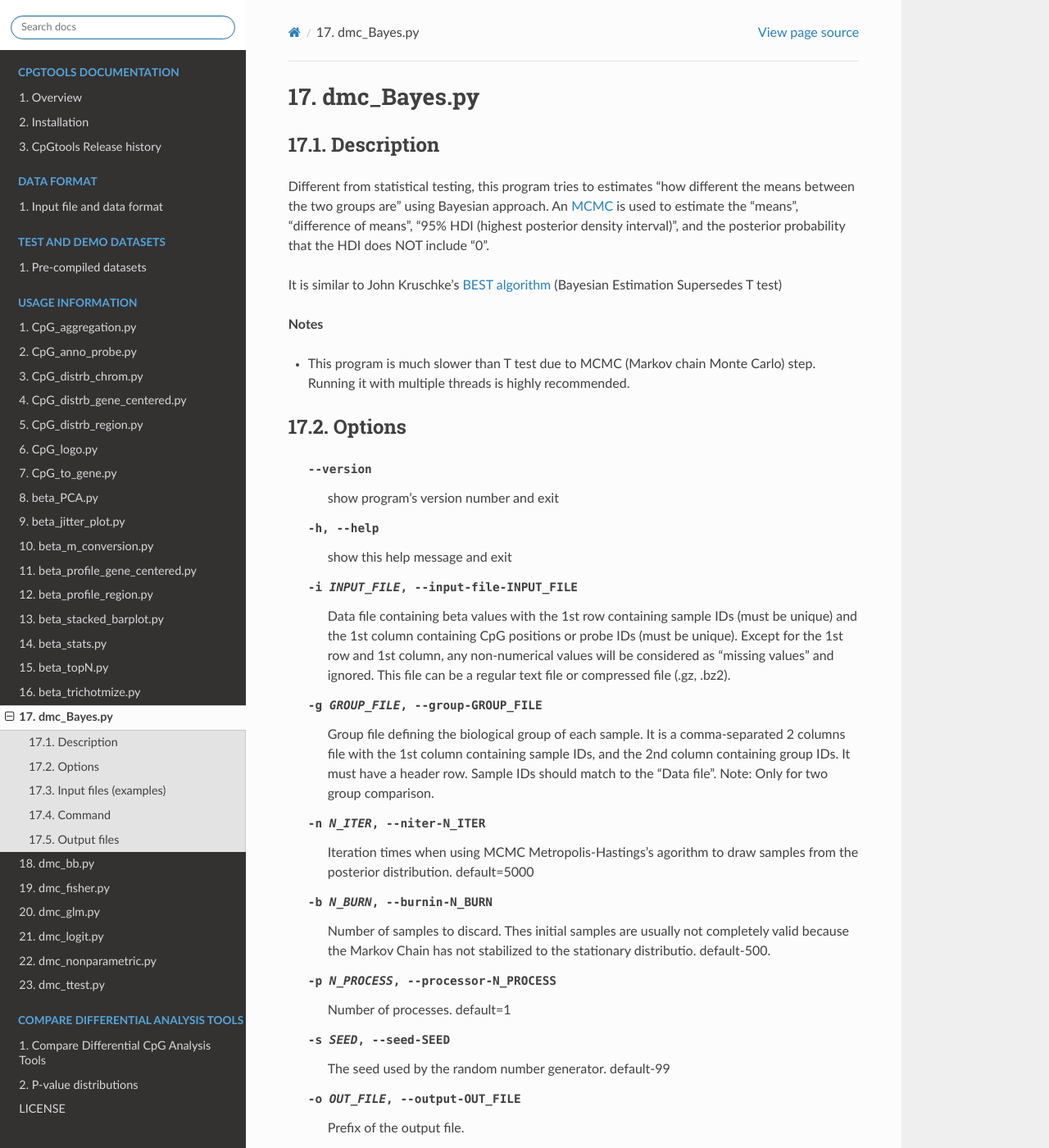
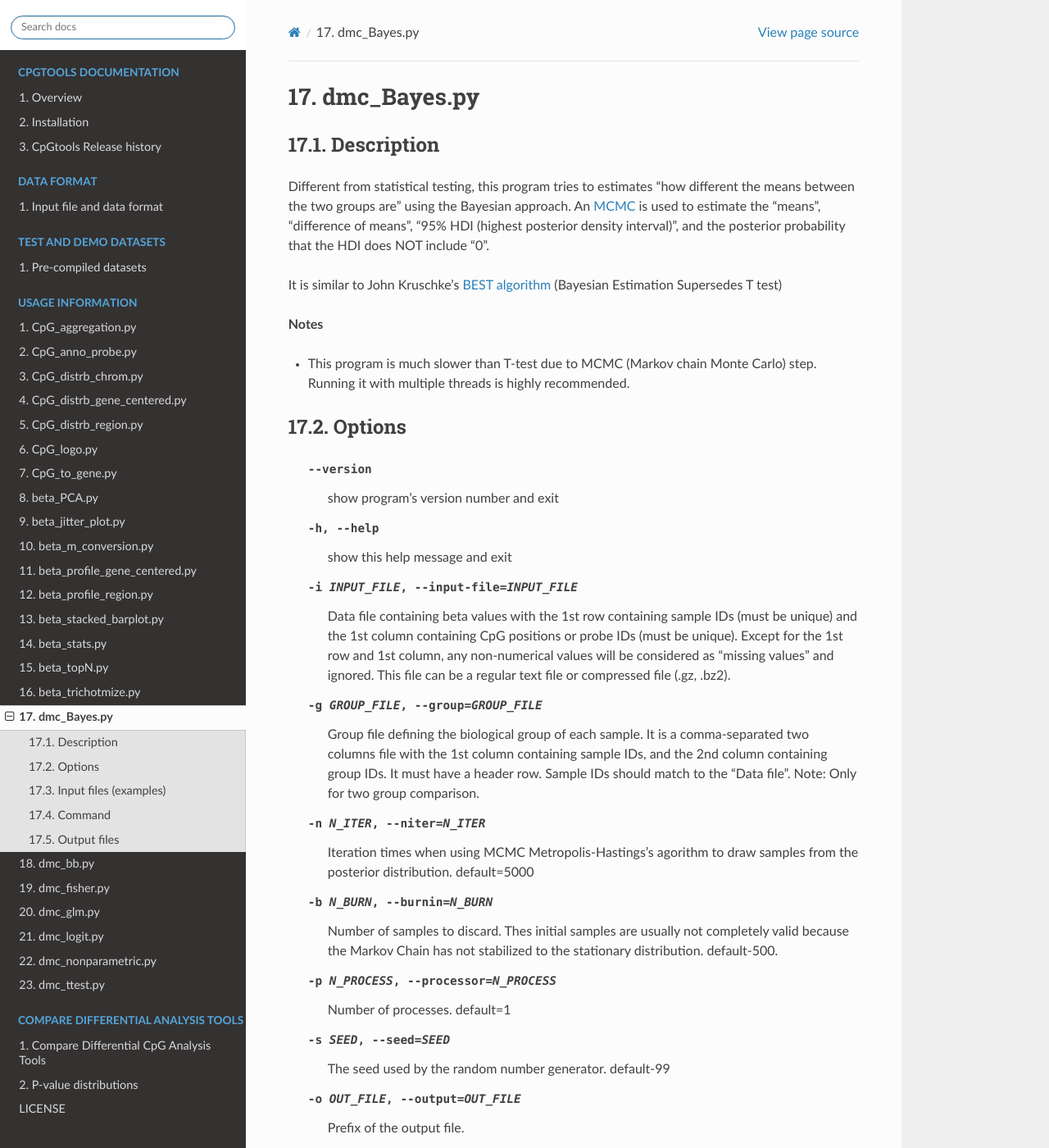
Before and after one commit to liguowang/cpgtools, a Sphinx documentation site: the page built from docs/source/demo/dmc_Bayes.rst, in a window 1280 px wide and 1400 px high. Shown: the whole window at 82% size. Built offline with Sphinx 7.4.7 and the Read the Docs theme 2.0.0, drawn with Linux system fonts in a browser that asks for light colours; some of the changed text lies outside the part shown.

Commit message:
Update dmc_Bayes.rst

```diff
--- a/docs/source/demo/dmc_Bayes.rst
+++ b/docs/source/demo/dmc_Bayes.rst
@@ -5,7 +5,7 @@
 -----------
 
 Different from statistical testing, this program tries to estimates "how different the
-means between the two groups are" using Bayesian approach. An `MCMC <https://en.wikipedia.org/wiki/Markov_chain_Monte_Carlo>`_
+means between the two groups are" using the Bayesian approach. An `MCMC <https://en.wikipedia.org/wiki/Markov_chain_Monte_Carlo>`_
 is used to estimate the "means", "difference of means", "95% HDI (highest posterior density interval)",
 and the posterior probability that the HDI does NOT include "0".
 
@@ -14,7 +14,7 @@
 
 **Notes**
 
-- This program is much slower than T test due to MCMC (Markov chain Monte Carlo) step.
+- This program is much slower than T-test due to MCMC (Markov chain Monte Carlo) step.
   Running it with multiple threads is highly recommended.
 
 
@@ -23,7 +23,7 @@
 
   --version             show program's version number and exit
   -h, --help            show this help message and exit
-  -i INPUT_FILE, --input-file-INPUT_FILE
+  -i INPUT_FILE, --input-file=INPUT_FILE
                         Data file containing beta values with the 1st row
                         containing sample IDs (must be unique) and the 1st
                         column containing CpG positions or probe IDs (must be
@@ -31,27 +31,27 @@
                         non-numerical values will be considered as "missing
                         values" and ignored. This file can be a regular text
                         file or compressed file (.gz, .bz2).
-  -g GROUP_FILE, --group-GROUP_FILE
+  -g GROUP_FILE, --group=GROUP_FILE
                         Group file defining the biological group of each
-                        sample. It is a comma-separated 2 columns file with
+                        sample. It is a comma-separated two columns file with
                         the 1st column containing sample IDs, and the 2nd
                         column containing group IDs.  It must have a header
                         row. Sample IDs should match to the "Data file". Note:
                         Only for two group comparison.
-  -n N_ITER, --niter-N_ITER
+  -n N_ITER, --niter=N_ITER
                         Iteration times when using MCMC Metropolis-Hastings's
                         agorithm to draw samples from the posterior
                         distribution. default=5000
-  -b N_BURN, --burnin-N_BURN
+  -b N_BURN, --burnin=N_BURN
                         Number of samples to discard. Thes initial samples are
                         usually not completely valid because the Markov Chain
-                        has not stabilized to the stationary distributio.
+                        has not stabilized to the stationary distribution.
                         default-500.
-  -p N_PROCESS, --processor-N_PROCESS
+  -p N_PROCESS, --processor=N_PROCESS
                         Number of processes. default=1
-  -s SEED, --seed-SEED  The seed used by the random number generator.
+  -s SEED, --seed=SEED  The seed used by the random number generator.
                         default-99
-  -o OUT_FILE, --output-OUT_FILE
+  -o OUT_FILE, --output=OUT_FILE
                         Prefix of the output file.
 
 
@@ -79,7 +79,7 @@
  3. *mu2* : Mean methylation level estimated from gropu2
  4. *mu_diff* : Difference between mu1 and mu2
  5. *mu_diff* (95% HDI) : 95% of "High Density Interval" of *mu_diff*. The HDI indicates which
-    points of a distribution are most credible. This interval spans 95% of *mu_diff*'s
+    points of distribution are most credible. This interval spans 95% of *mu_diff*'s
     distribution.
  6. The probability that *mu1* and *mu2* are different.
 
```
